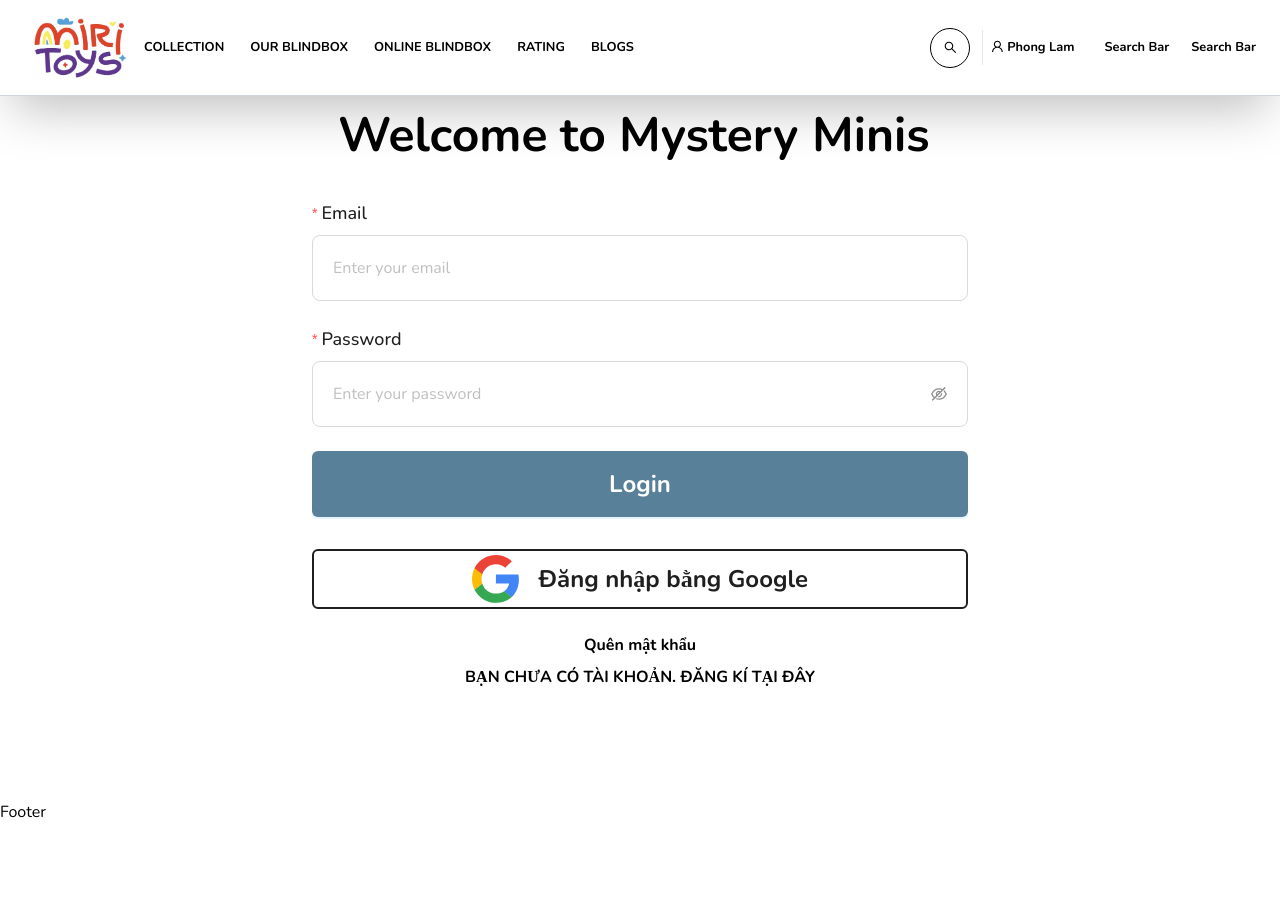
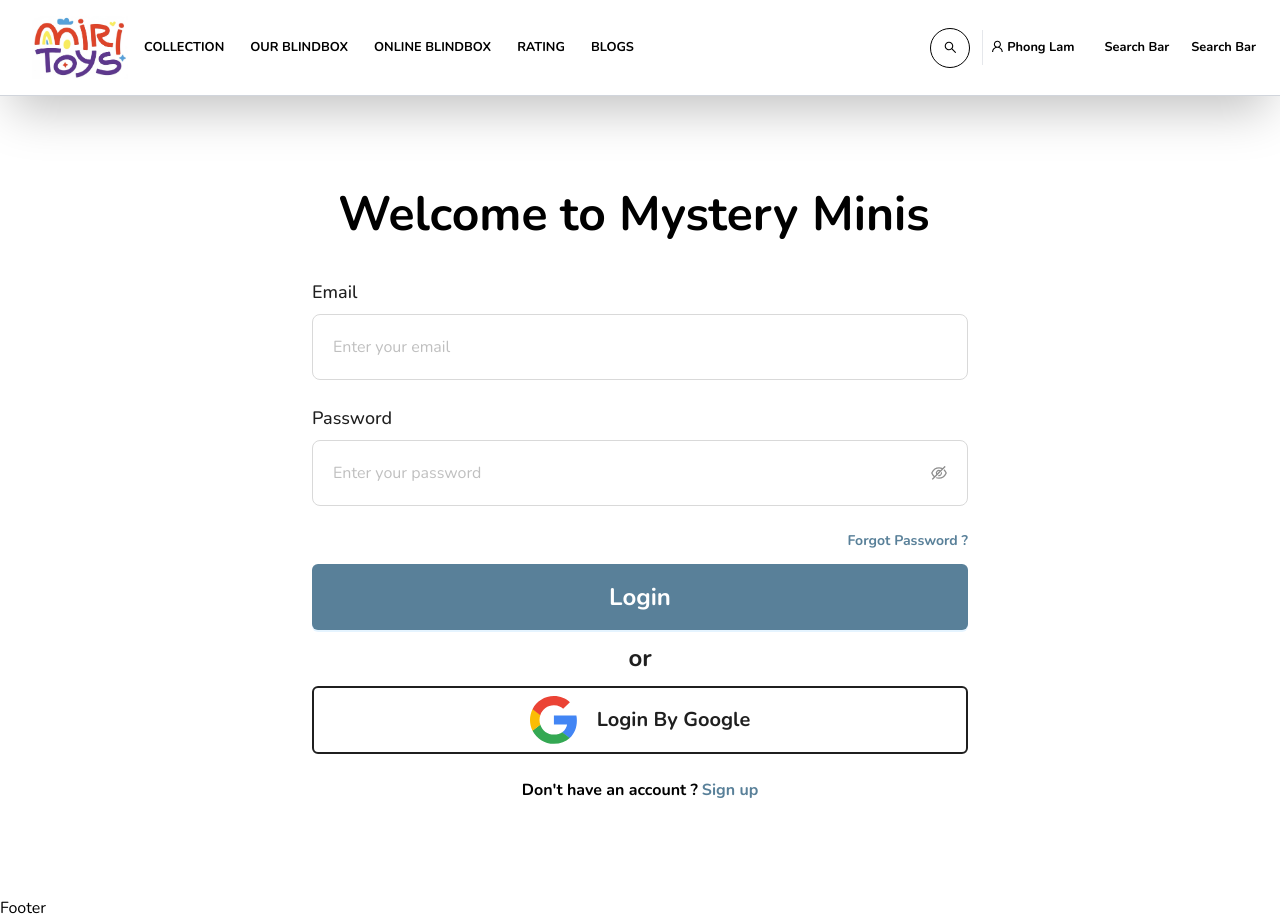
Before and after one commit to phglamm/mysteryminis-fe, a React (Vite) app: page /login in a window 1280 px wide. Before the commit the page ends 824 px from the top, so only its background shows below. Built offline with nearby package versions, Linux system fonts and the light colour scheme.

Commit message:
Complete for registerPage and update LoginPage

```diff
--- a/src/App.jsx
+++ b/src/App.jsx
@@ -12,6 +12,7 @@ import LoginPage from "./pages/UserPages/LoginPage/LoginPage";
 import ManageUser from "./pages/AdminPages/ManageUser/ManageUser";
 import ManageRole from "./pages/AdminPages/ManageRole/ManageRole";
 import AdminLayout from "./layouts/AdminLayout/AdminLayout";
+import RegisterPage from "./pages/UserPages/RegisterPage/RegisterPage";
 
 function App() {
   const router = createBrowserRouter([
@@ -26,6 +27,10 @@ function App() {
         {
           path: route.login,
           element: <LoginPage />,
+        },
+        {
+          path: route.register,
+          element: <RegisterPage />,
         },
       ],
     },
--- a/src/pages/UserPages/LoginPage/LoginPage.jsx
+++ b/src/pages/UserPages/LoginPage/LoginPage.jsx
@@ -4,15 +4,18 @@ import { Button, Form, Input } from "antd";
 import { Link } from "react-router-dom";
 import BlurText from "../../../components/BlurText/BlurText";
 import "./LoginPage.scss";
+import { route } from "./../../../routes/index";
 export default function LoginPage() {
   const [form] = useForm();
 
-  const handleLogin = () => {};
+  const handleLogin = (value) => {
+    console.log(value);
+  };
 
   const handleLoginGG = () => {};
 
   return (
-    <div className="flex items-center justify-center min-h-screen">
+    <div className="flex items-center justify-center min-h-screen mt-24">
       <motion.div
         initial={{ opacity: 0, y: -50 }}
         animate={{ opacity: 1, y: 0 }}
@@ -27,11 +30,23 @@ export default function LoginPage() {
           className="text-5xl text-center mb-10 font-bold"
         />
 
-        <Form form={form} name="login" onFinish={handleLogin} layout="vertical">
+        <Form
+          form={form}
+          name="login"
+          onFinish={handleLogin}
+          layout="vertical"
+          requiredMark={false}
+        >
           <Form.Item
             label={<span className="text-lg font-medium">Email</span>}
             name="email"
-            rules={[{ required: true, message: "Please input your email!" }]}
+            rules={[
+              { required: true, message: "Please input your email!" },
+              {
+                pattern: /^[a-zA-Z0-9._%+-]+@[a-zA-Z0-9.-]+\.[a-zA-Z]{2,4}$/,
+                message: "Please enter a valid email address!",
+              },
+            ]}
           >
             <Input
               placeholder="Enter your email"
@@ -43,7 +58,14 @@ export default function LoginPage() {
           <Form.Item
             label={<span className="text-lg font-medium">Password</span>}
             name="password"
-            rules={[{ required: true, message: "Please input your password!" }]}
+            rules={[
+              { required: true, message: "Please input your password!" },
+              {
+                pattern: /^(?=.*[A-Z])(?=.*[a-z]).{8,}$/,
+                message:
+                  "Password must be at least 8 characters long and include at least 1 uppercase and 1 lowercase letter!",
+              },
+            ]}
           >
             <Input.Password
               placeholder="Enter your password"
@@ -52,7 +74,15 @@ export default function LoginPage() {
             />
           </Form.Item>
 
-          <Form.Item>
+          <div className="flex justify-end items-center">
+            <Link
+              className=" !hover:underline font-bold !text-[#598099]"
+              to={""}
+            >
+              Forgot Password ?
+            </Link>
+          </div>
+          <Form.Item className="!mt-3">
             <Button
               type="primary"
               htmlType="submit"
@@ -62,9 +92,11 @@ export default function LoginPage() {
               Login
             </Button>
 
+            <p className="text-center text-2xl font-bold mt-3 mb-3">or</p>
+
             <div className="google-btn-container ">
               <button
-                className="google-button flex items-center w-full border-2 border-black-500 justify-center gap-5 text-2xl font-bold mt-8 p-1 rounded-md cursor-pointer"
+                className="google-button flex items-center w-full border-2 border-black-500 justify-center gap-5 text-xl font-bold p-2 rounded-md cursor-pointer"
                 onClick={handleLoginGG}
               >
                 <svg
@@ -90,17 +122,15 @@ export default function LoginPage() {
                     d="M130.55 50.479c24.514 0 41.05 10.589 50.479 19.438l36.844-35.974C195.245 12.91 165.798 0 130.55 0 79.49 0 35.393 29.301 13.925 71.947l42.211 32.783c10.59-31.477 39.891-54.251 74.414-54.251"
                   ></path>
                 </svg>
-                Đăng nhập bằng Google
+                Login By Google
               </button>
             </div>
           </Form.Item>
         </Form>
-        <div className="flex flex-col justify-center items-center font-bold">
-          <Link to="" className="hover:underline ">
-            Quên mật khẩu
-          </Link>
-          <Link to="" className="hover:underline mt-2 ">
-            BẠN CHƯA CÓ TÀI KHOẢN. ĐĂNG KÍ TẠI ĐÂY
+        <div className="flex justify-center gap-1 items-center font-bold">
+          {"Don't"} have an account ?
+          <Link to={route.register} className="hover:underline text-[#598099]">
+            <span>Sign up</span>
           </Link>
         </div>
       </motion.div>
--- /dev/null
+++ b/src/pages/UserPages/RegisterPage/RegisterPage.jsx
@@ -0,0 +1,177 @@
+import { Link } from "react-router-dom";
+import { motion } from "framer-motion";
+import BlurText from "../../../components/BlurText/BlurText";
+import { Button, Form, Input, Radio } from "antd";
+import { useForm } from "antd/es/form/Form";
+import { route } from "../../../routes";
+
+export default function RegisterPage() {
+  const [form] = useForm();
+
+  const handleRegister = () => {};
+  return (
+    <div className="flex items-center justify-center min-h-screen mt-24">
+      <motion.div
+        initial={{ opacity: 0, y: -50 }}
+        animate={{ opacity: 1, y: 0 }}
+        transition={{ duration: 3 }}
+        className=" p-8 rounded-2xl w-180"
+      >
+        <BlurText
+          text="Sign Up"
+          delay={150}
+          animateBy="words"
+          direction="top"
+          className="text-5xl text-center mb-10 font-bold"
+        />
+
+        <Form
+          form={form}
+          name="login"
+          onFinish={handleRegister}
+          layout="vertical"
+          requiredMark={false}
+        >
+          <Form.Item
+            label={<span className="text-lg font-medium">Username</span>}
+            name="username"
+            rules={[
+              { required: true, message: "Please type in your Username!" },
+            ]}
+          >
+            <Input
+              placeholder="Enter your Username"
+              size="large"
+              className="!p-5"
+            />
+          </Form.Item>
+          <Form.Item
+            label={<span className="text-lg font-medium">Fullname</span>}
+            name="Fullname"
+            rules={[
+              { required: true, message: "Please type in your Fullname!" },
+            ]}
+          >
+            <Input
+              placeholder="Enter your Fullname"
+              size="large"
+              className="!p-5"
+            />
+          </Form.Item>
+
+          <Form.Item
+            label={<span className="text-lg font-medium">Gender</span>}
+            name="gender"
+            rules={[{ required: true, message: "Please select your gender!" }]}
+          >
+            <Radio.Group className="!flex !justify-start !items-center gap-20 !mt-5">
+              <Radio value={true} className="text-xl">
+                <span className="text-xl">Male</span>
+              </Radio>
+              <Radio value={false} className="!text-xl">
+                <span className="text-xl">Female</span>
+              </Radio>
+            </Radio.Group>
+          </Form.Item>
+
+          <Form.Item
+            label={<span className="text-lg font-medium">Phone</span>}
+            name="phone"
+            rules={[
+              { required: true, message: "Please type in your phone number!" },
+            ]}
+          >
+            <Input
+              placeholder="Enter your phone number"
+              size="large"
+              className="!p-5"
+            />
+          </Form.Item>
+          <Form.Item
+            label={<span className="text-lg font-medium">Email</span>}
+            name="email"
+            rules={[
+              { required: true, message: "Please type in your email!" },
+              {
+                pattern: /^[a-zA-Z0-9._%+-]+@[a-zA-Z0-9.-]+\.[a-zA-Z]{2,4}$/,
+                message: "Please enter a valid email address!",
+              },
+            ]}
+          >
+            <Input
+              placeholder="Enter your email"
+              size="large"
+              className="!p-5"
+            />
+          </Form.Item>
+
+          <Form.Item
+            label={<span className="text-lg font-medium">Password</span>}
+            name="password"
+            rules={[
+              { required: true, message: "Please type in your password!" },
+              {
+                pattern: /^(?=.*[A-Z])(?=.*[a-z]).{8,}$/,
+                message:
+                  "Password must be at least 8 characters long and include at least 1 uppercase and 1 lowercase letter!",
+              },
+            ]}
+          >
+            <Input.Password
+              placeholder="Enter your password"
+              size="large"
+              className="!p-5"
+            />
+          </Form.Item>
+
+          {/* Confirm Password Field */}
+          <Form.Item
+            label={
+              <span className="text-lg font-medium">Confirm Password</span>
+            }
+            name="confirm_password"
+            dependencies={["password"]}
+            hasFeedback
+            rules={[
+              {
+                required: true,
+                message: "Please confirm your password!",
+              },
+              ({ getFieldValue }) => ({
+                validator(_, value) {
+                  if (!value || getFieldValue("password") === value) {
+                    return Promise.resolve();
+                  }
+                  return Promise.reject(new Error("Passwords do not match!"));
+                },
+              }),
+            ]}
+          >
+            <Input.Password
+              placeholder="Confirm your password"
+              size="large"
+              className="!p-5"
+            />
+          </Form.Item>
+
+          <Form.Item>
+            <Button
+              type="primary"
+              htmlType="submit"
+              className="w-full !bg-[#598099] !text-[#ffffff] !text-2xl !p-8 !font-bold"
+              onClick={() => form.submit()}
+            >
+              Register
+            </Button>
+          </Form.Item>
+        </Form>
+        <div className="flex justify-center gap-1 items-center font-bold">
+          Already have an Account ?
+          <Link to={route.login} className="hover:underline text-[#598099]">
+            <span>Login</span>
+          </Link>
+        </div>
+      </motion.div>
+    </div>
+  );
+}
--- a/src/routes/index.jsx
+++ b/src/routes/index.jsx
@@ -1,6 +1,8 @@
 export const route = {
   home: "/",
   login: "/login",
+  register: "/register",
+
   userManagement: "/userManagement",
   roleManagement: "/roleManagement",
 };
```
Also changed, not shown: src/pages/UserPages/RegisterPage/RegisterPage.scss (added).
